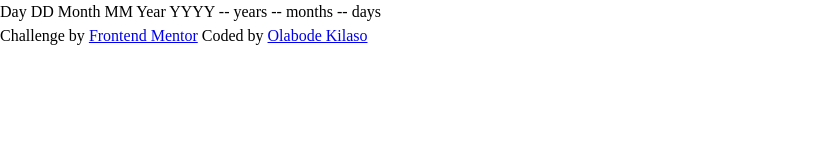
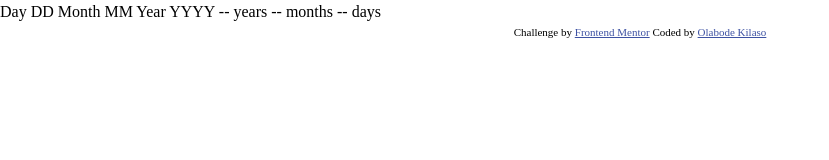
Before and after one commit to Great-kiola/Age-calc-app-fem, a plain HTML site: page index.html in a window 1280 px wide. Shown: the whole page, without its empty margins (0-829 px from the left). Drawn offline with Linux system fonts and the light colour scheme.

Commit message:
Made changes to the css files

```diff
--- a/style.css
+++ b/style.css
@@ -9,3 +9,6 @@ body{
     line-height: 1.5;
     min-height: 100vh;
 }
+
+.attribution { font-size: 11px; text-align: center; }
+.attribution a { color: hsl(228, 45%, 44%); }
```
